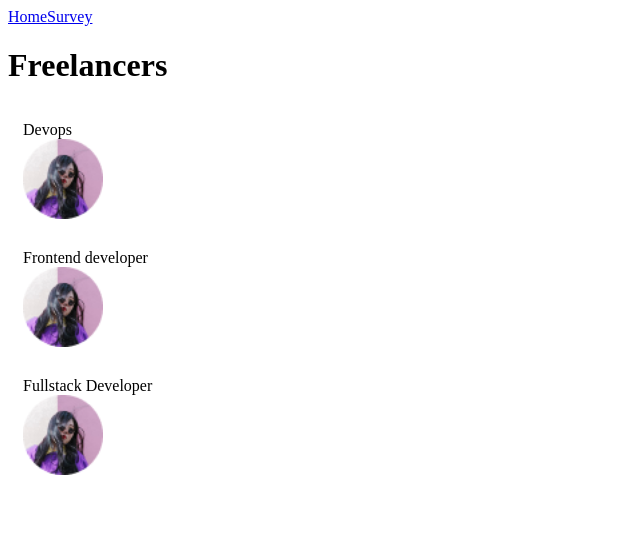
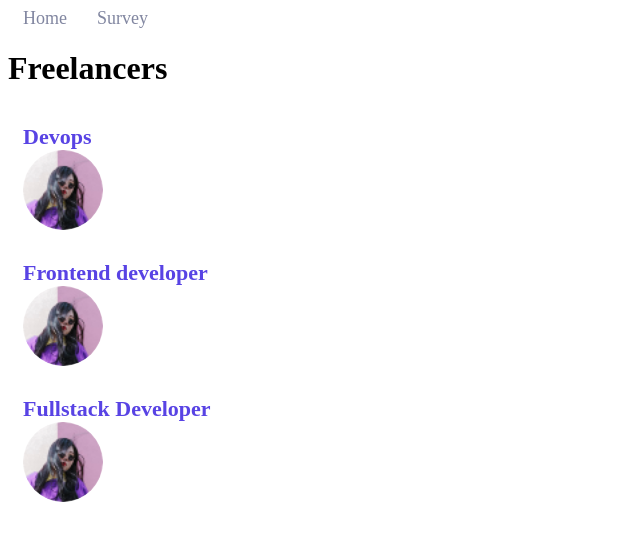
Before and after one commit to hollowayjenelle/shiny-agency, a React (Create React App) app: page /freelancers in a window 1280 px wide. Shown: the top 540 px of the page, without its empty margins (0-640 px from the left). Built offline with nearby package versions, Linux system fonts and the light colour scheme.

Commit message:
add styled components

```diff
--- a/package.json
+++ b/package.json
@@ -11,6 +11,7 @@
     "react-dom": "^18.2.0",
     "react-router-dom": "^6.8.2",
     "react-scripts": "5.0.1",
+    "styled-components": "^5.3.8",
     "web-vitals": "^2.1.4"
   },
   "scripts": {
--- a/src/components/Card/index.jsx
+++ b/src/components/Card/index.jsx
@@ -1,27 +1,40 @@
 import React from 'react'
 import PropTypes from 'prop-types'
 import DefaultPicture from '../../assets/lilyImg.png'
+import styled from 'styled-components'
+
+const CardLabel = styled.span`
+  color: #5843e4;
+  font-size: 22px;
+  font-weight: bold;
+`
+
+const CardImage = styled.img`
+  height: 80px;
+  width: 80px;
+  border-radius: 50%;
+`
 
 const Card = ({ label, title, picture }) => {
   return (
     <div style={{ display: 'flex', flexDirection: 'column', padding: 15 }}>
-      <span>{label}</span>
-      <img src={picture} alt="frelancer" height={80} width={80}></img>
+      <CardLabel>{label}</CardLabel>
+      <CardImage src={picture} alt="frelancer"/>
       <span>{title}</span>
     </div>
   )
 }
 
 Card.propTypes = {
-    label: PropTypes.string.isRequired,
-    title: PropTypes.string.isRequired,
-    picture: PropTypes.string.isRequired
+  label: PropTypes.string.isRequired,
+  title: PropTypes.string.isRequired,
+  picture: PropTypes.string.isRequired,
 }
 
 Card.defaultProps = {
-    label: '',
-    title: '',
-    picture: DefaultPicture
+  label: '',
+  title: '',
+  picture: DefaultPicture,
 }
 
 export default Card
--- a/src/components/Header/index.jsx
+++ b/src/components/Header/index.jsx
@@ -1,11 +1,19 @@
 import React from 'react'
 import { Link } from 'react-router-dom'
+import styled from 'styled-components'
+
+const StyledLink = styled(Link)`
+  padding: 15px;
+  color: #8186a0;
+  text-decoration: none;
+  font-size: 18px;
+`
 
 const Header = () => {
   return (
     <nav>
-      <Link to="/">Home</Link>
-      <Link to="/survey/1">Survey</Link>
+      <StyledLink to="/">Home</StyledLink>
+      <StyledLink to="/survey/1">Survey</StyledLink>
     </nav>
   )
 }
```
Also changed, not shown: src/utils/style/colors.js (added, +7 -0 lines), 1 other file (tests, documents, lock files or other folders).
